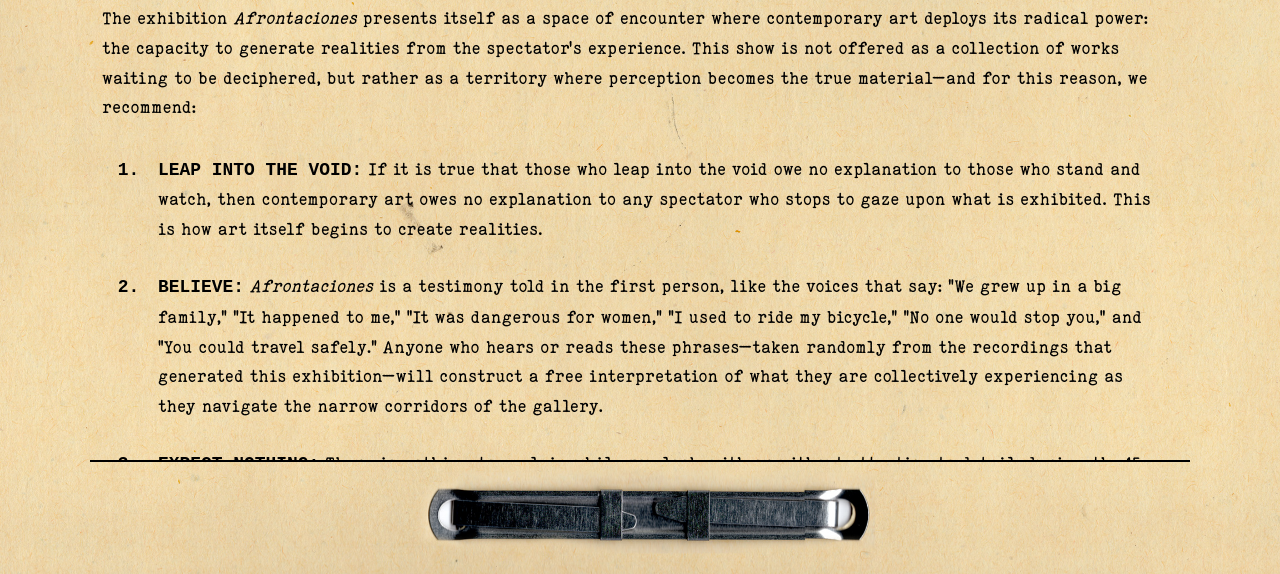
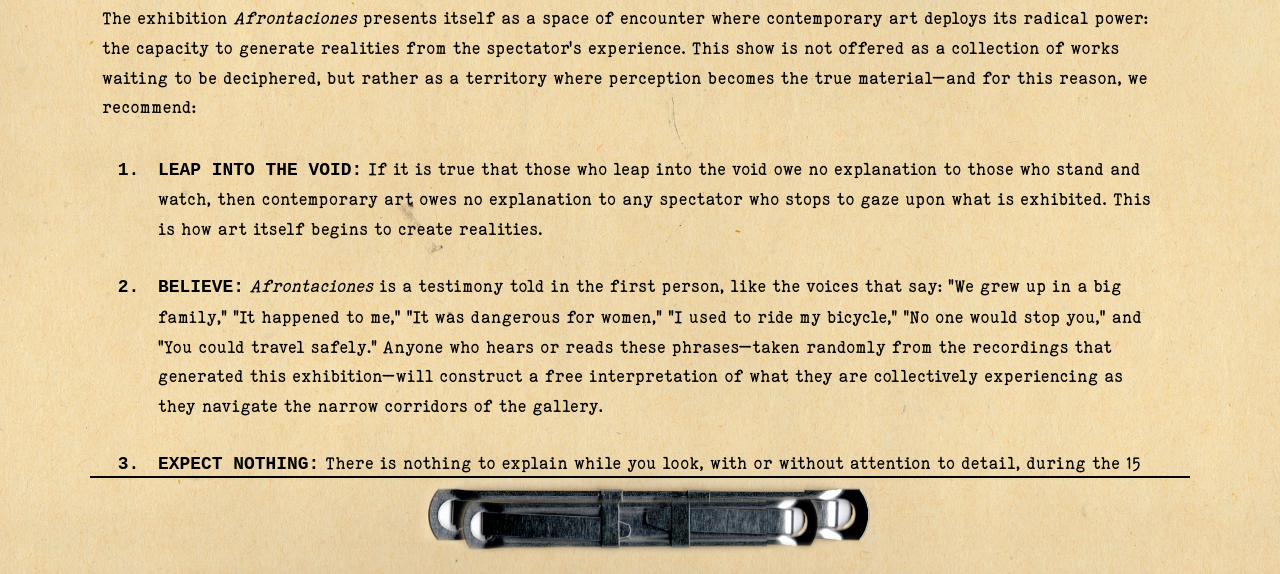
Before and after one commit to jac307/afrontaciones, a plain HTML site: page exhibition.html in a window 1280 px wide. Shown: the part 226-800 px from the top of the page. Drawn offline with Linux system fonts and the light colour scheme; a web font is replaced by a local one.

Commit message:
new arrangement

```diff
--- a/exhibition.html
+++ b/exhibition.html
@@ -101,6 +101,14 @@
 
     <hr class="inner-divider inner-divider-bottom">
 
+    <div class="metal-object-container" aria-hidden="true">
+      <img
+        class="metal-object"
+        src="imgs/metal-object.png"
+        alt=""
+      >
+    </div>
+
   </main>
 
 </body>
--- a/style.css
+++ b/style.css
@@ -175,12 +175,14 @@
   margin: 0 auto;
 
   display: grid;
-  grid-template-rows: auto minmax(0, 1fr) auto;
+  grid-template-rows:
+    auto
+    minmax(0, 1fr)
+    auto
+    auto;
 
-  padding:
-    clamp(1.25rem, 3vw, 2.5rem)
-    0
-    var(--metal-clearance);
+  padding: clamp(1.25rem, 3vw, 2.5rem) 0
+           clamp(0.75rem, 2vh, 1.5rem);
 }
 
 /* Fixed top area */
@@ -312,6 +314,32 @@
   font-weight: 700;
 }
 
+.metal-object-container {
+  width: 100%;
+  height: clamp(60px, 10dvh, 120px);
+
+  display: flex;
+  align-items: flex-end;
+  justify-content: center;
+
+  padding-top: clamp(0.5rem, 1.5vh, 1rem);
+
+  overflow: hidden;
+  pointer-events: none;
+}
+
+.metal-object {
+  display: block;
+
+  width: auto;
+  height: auto;
+
+  max-width: 100%;
+  max-height: 100%;
+
+  object-fit: contain;
+}
+
 /* -------------------------------------------------- */
 /* Responsive layout */
 /* -------------------------------------------------- */
```
Also changed, not shown: imgs/bg-img.jpg, imgs/metal-object.png (added).
